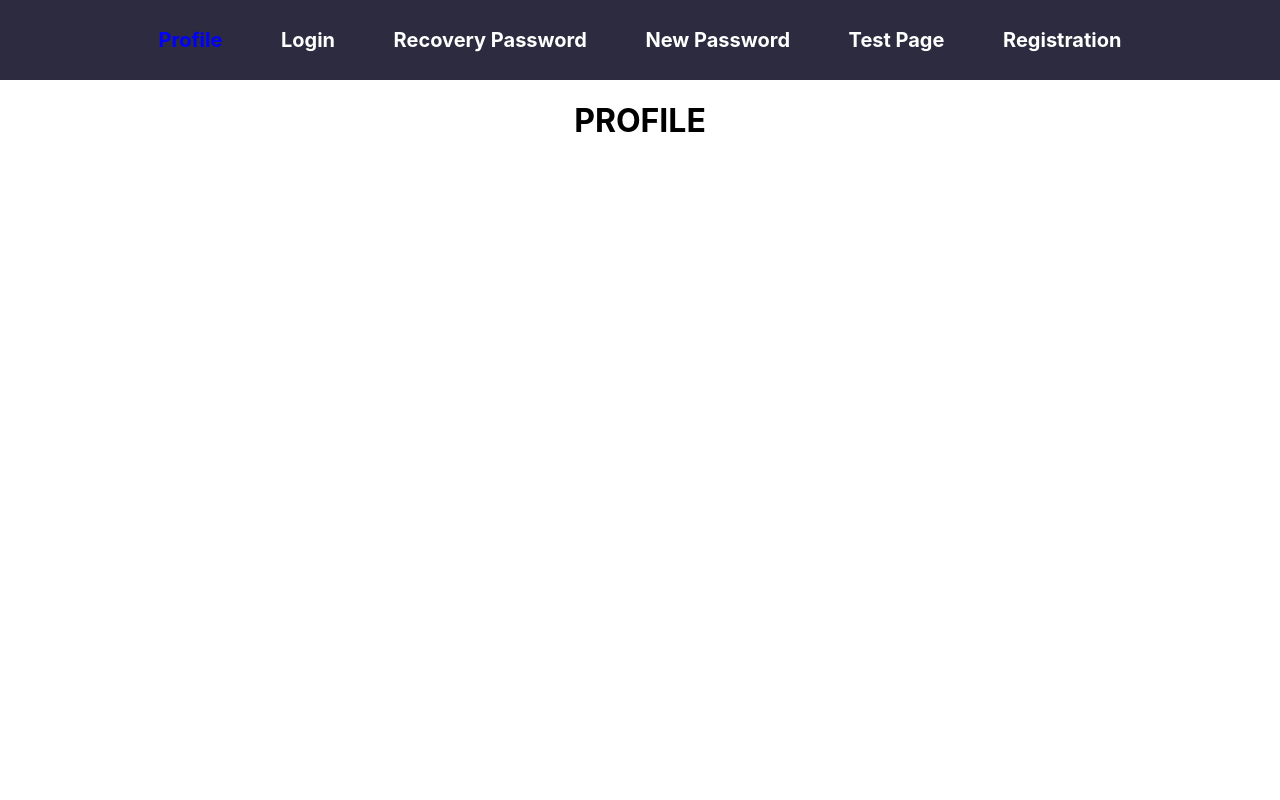
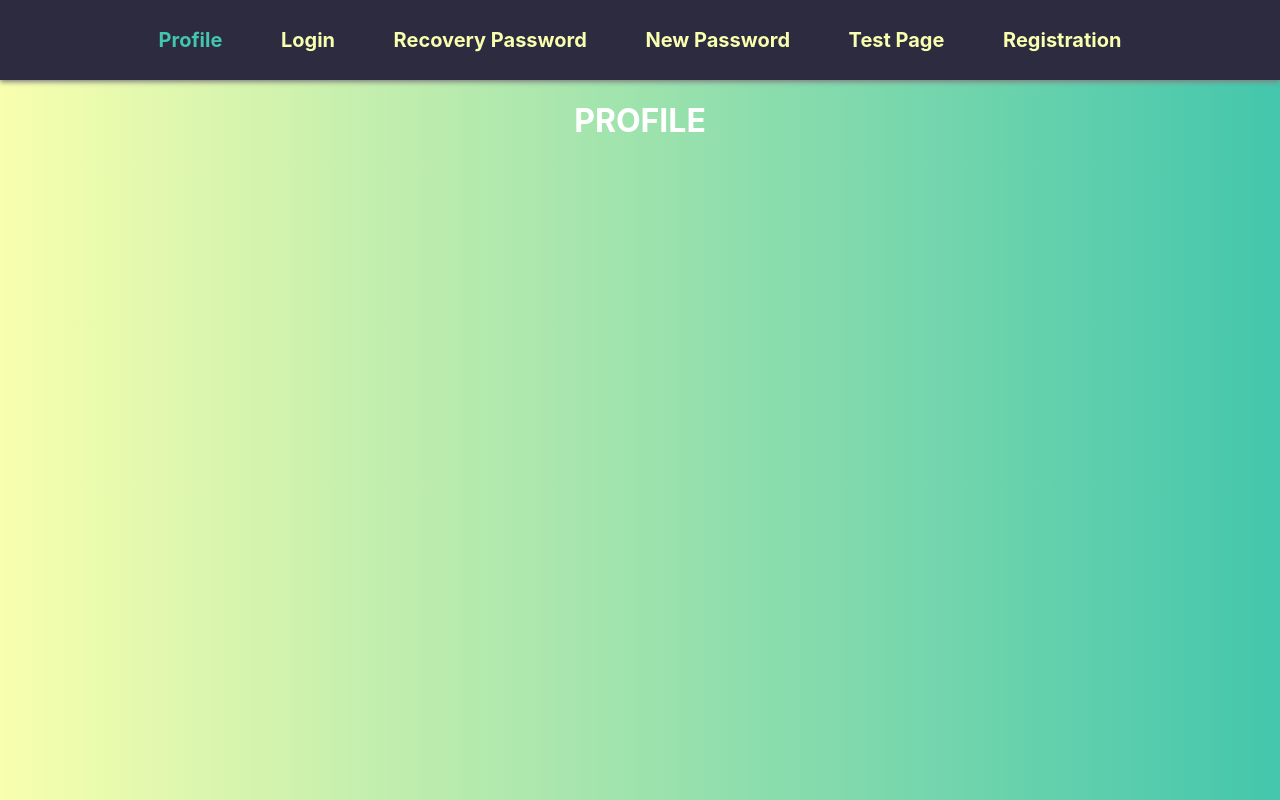
Before and after one commit to SergeyichNik/projectFriday, a React (Create React App) app: page /#/ in a window 1280 px wide. Built offline with nearby package versions, Linux system fonts and the light colour scheme.

Commit message:
change background color & fonts color

```diff
--- a/src/components/layout/Layout.module.css
+++ b/src/components/layout/Layout.module.css
@@ -4,6 +4,7 @@
     align-items: center;
     padding: 0 100px;
     background-color: #2c2b3f;
+    box-shadow: 0 2px 5px grey;
     height: 80px;
 }
 
--- a/src/components/nav-bar/NavBar.tsx
+++ b/src/components/nav-bar/NavBar.tsx
@@ -1,5 +1,4 @@
 import React from 'react';
-import classes from "./NavBar.module.css";
 import {CustomLink} from "../../utilities/CustomLink";
 
 const NavBar = () => {
--- a/src/index.css
+++ b/src/index.css
@@ -5,6 +5,11 @@ body {
     sans-serif;
   -webkit-font-smoothing: antialiased;
   -moz-osx-font-smoothing: grayscale;
+  background: #43C6AC;  /* fallback for old browsers */
+  background: -webkit-linear-gradient(to right, #F8FFAE, #43C6AC);  /* Chrome 10-25, Safari 5.1-6 */
+  background: linear-gradient(to right, #F8FFAE, #43C6AC); /* W3C, IE 10+/ Edge, Firefox 16+, Chrome 26+, Opera 12+, Safari 7+ */
+
+
 }
 
 code {
--- a/src/pages/CommonStyle.module.css
+++ b/src/pages/CommonStyle.module.css
@@ -1,4 +1,5 @@
 .common {
     text-align: center;
     margin-top: 20px;
+    color: #fff;
 }
--- a/src/utilities/CustomLink.tsx
+++ b/src/utilities/CustomLink.tsx
@@ -10,7 +10,7 @@ export const CustomLink: FC<PropsType> = (props) => {
     return (
         <Link {...props}
               style={{
-                  color: match ? 'blue' : 'white'
+                  color: match ? '#43C6AC' : '#F8FFAE'
               }}
               to={props.to} >
             {props.children}
```
